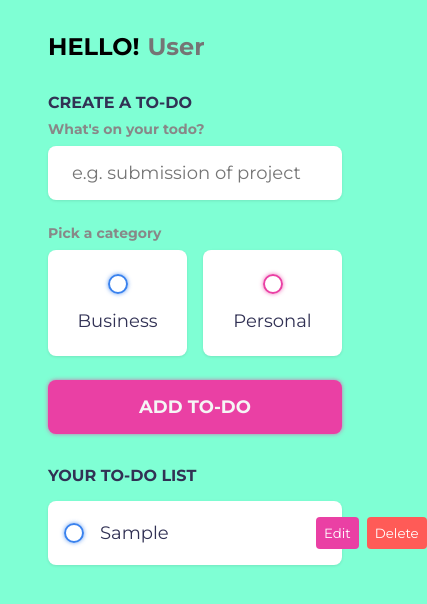
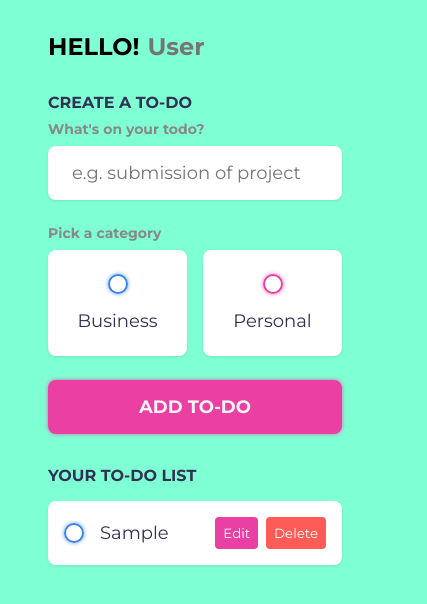
Before and after one commit to ravikumar8043/todo-list, a plain HTML site: page index.html in a window 390 px wide. Both pictures are taken after typing "Sample" into the empty fields and a click on the input "Add to-do". Shown: the whole page, 427 px wide, since content can reach past the window. Drawn offline with Linux system fonts and the light colour scheme.

Commit message:
updated media query

```diff
--- a/styles.css
+++ b/styles.css
@@ -205,7 +205,12 @@ input:checked ~ .bubble::after {
 .todo-item .todo-content input {
 	color: var(--dark);
 	font-size: 1.125rem;
+	width:100%;
 }
+@media screen and (max-width:500px){
+	.todo-item .todo-content input{
+		width: 80%;
+	}
 
 .todo-item .actions {
 	display: flex;
```
